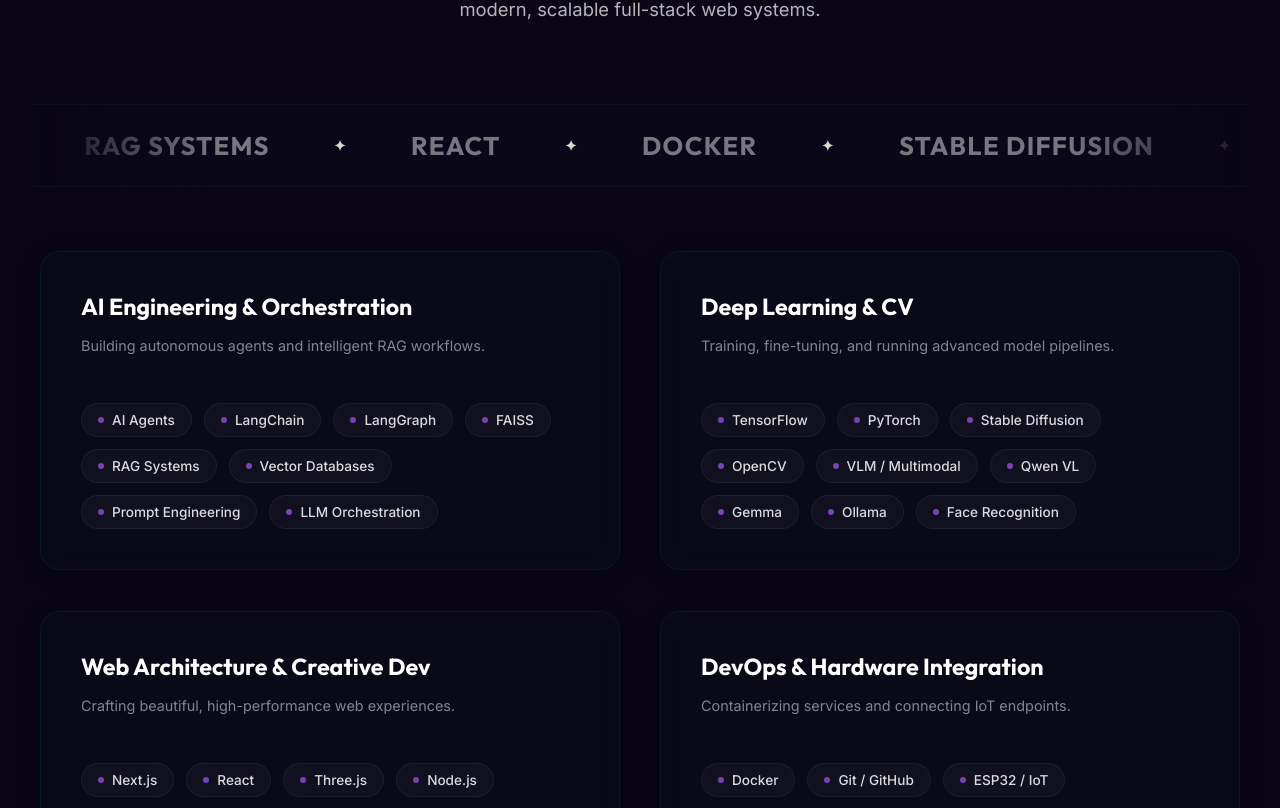
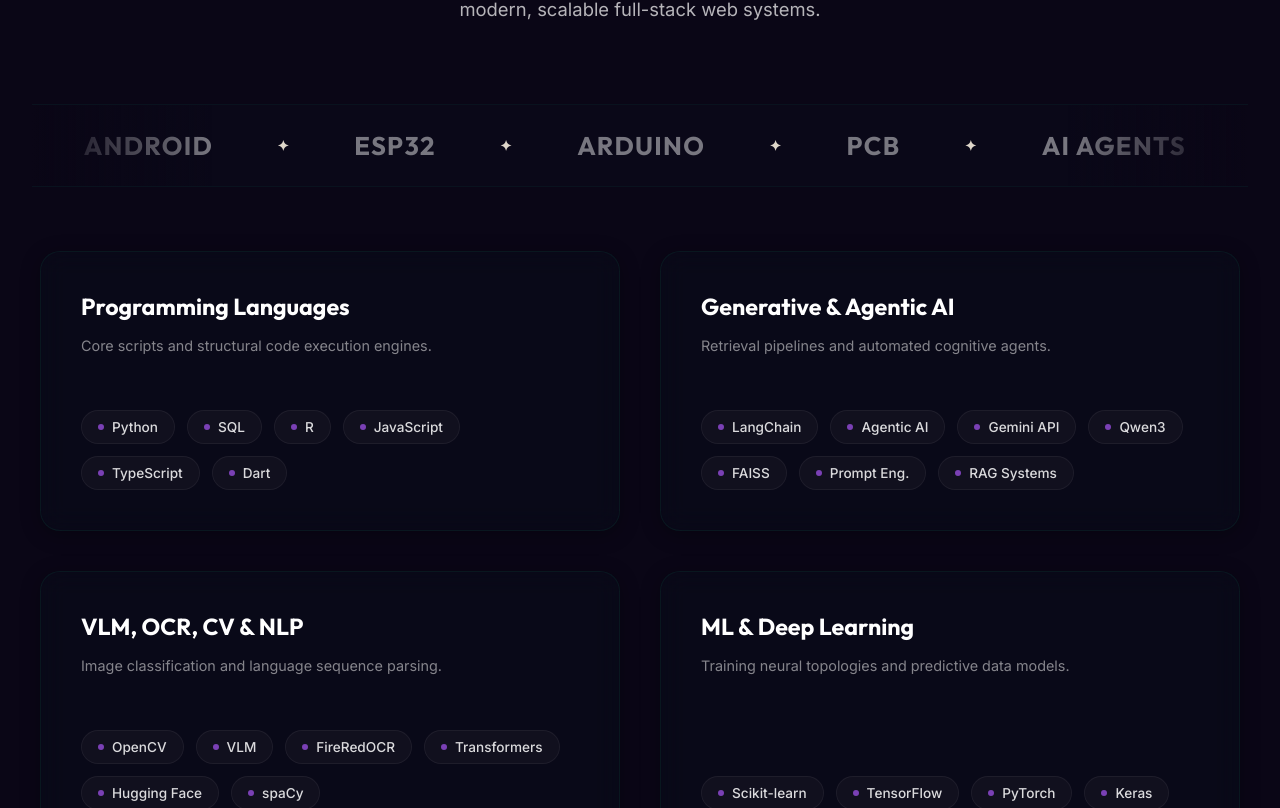
Before and after one commit to prasannab4362/prasannabalaji, a Next.js app: page /skills in a window 1280 px wide. Shown: the part 332-1140 px from the top of the page. Built offline with nearby package versions, Linux system fonts and the light colour scheme.

Commit message:
Sync skillsList and 8 categories from official resume

```diff
--- a/src/components/SkillsMarquee/SkillsMarquee.tsx
+++ b/src/components/SkillsMarquee/SkillsMarquee.tsx
@@ -8,31 +8,51 @@ import { ScrollTrigger } from 'gsap/ScrollTrigger';
 gsap.registerPlugin(ScrollTrigger);
 
 const skillsList = [
-  "Next.js", "Python", "Three.js", "LangChain", "RAG Systems", "React", "Docker", "Stable Diffusion",
-  "OpenCV", "TensorFlow", "PyTorch", "TypeScript", "Node.js", "LangGraph", "Ollama", "ESP32 / IoT",
-  "FAISS", "GSAP Animations", "Tailwind CSS", "Gemini API", "AI Agents", "VLM / Multimodal"
+  "Python", "Next.js", "Flutter", "iOS", "Android", "ESP32", "Arduino", "PCB",
+  "AI Agents", "VLM", "OCR", "Stable Diffusion", "Voice AI", "WhatsApp Bot",
+  "LangChain", "FAISS", "TensorFlow", "Power BI", "Docker", "R", "SQL", "PyTorch"
 ];
 
 const categories = [
   {
-    title: "AI Engineering & Orchestration",
-    description: "Building autonomous agents and intelligent RAG workflows.",
-    skills: ["AI Agents", "LangChain", "LangGraph", "FAISS", "RAG Systems", "Vector Databases", "Prompt Engineering", "LLM Orchestration"]
+    title: "Programming Languages",
+    description: "Core scripts and structural code execution engines.",
+    skills: ["Python", "SQL", "R", "JavaScript", "TypeScript", "Dart"]
   },
   {
-    title: "Deep Learning & CV",
-    description: "Training, fine-tuning, and running advanced model pipelines.",
-    skills: ["TensorFlow", "PyTorch", "Stable Diffusion", "OpenCV", "VLM / Multimodal", "Qwen VL", "Gemma", "Ollama", "Face Recognition"]
+    title: "Generative & Agentic AI",
+    description: "Retrieval pipelines and automated cognitive agents.",
+    skills: ["LangChain", "Agentic AI", "Gemini API", "Qwen3", "FAISS", "Prompt Eng.", "RAG Systems"]
   },
   {
-    title: "Web Architecture & Creative Dev",
-    description: "Crafting beautiful, high-performance web experiences.",
-    skills: ["Next.js", "React", "Three.js", "Node.js", "TypeScript", "JavaScript", "GSAP Animations", "CSS Modules", "Tailwind CSS", "WebGL"]
+    title: "VLM, OCR, CV & NLP",
+    description: "Image classification and language sequence parsing.",
+    skills: ["OpenCV", "VLM", "FireRedOCR", "Transformers", "Hugging Face", "spaCy"]
   },
   {
-    title: "DevOps & Hardware Integration",
-    description: "Containerizing services and connecting IoT endpoints.",
-    skills: ["Docker", "Git / GitHub", "ESP32 / IoT", "Microcontrollers", "REST APIs", "PostgreSQL", "Linux Systems", "Vercel / CI-CD"]
+    title: "ML & Deep Learning",
+    description: "Training neural topologies and predictive data models.",
+    skills: ["Scikit-learn", "TensorFlow", "PyTorch", "Keras"]
+  },
+  {
+    title: "Data & Visualization",
+    description: "Exploratory statistics and analytical reporting.",
+    skills: ["Pandas", "NumPy", "Matplotlib", "Seaborn", "Power BI"]
+  },
+  {
+    title: "Full Stack & Mobile Development",
+    description: "Interactive cross-platform client view layers.",
+    skills: ["Next.js", "React", "TypeScript", "Flutter", "iOS", "Android", "REST APIs"]
+  },
+  {
+    title: "IoT, Hardware & PCB",
+    description: "Embedded microcontrollers and circuit architecture.",
+    skills: ["Arduino", "Arduino Uno R3", "ESP32", "IoT", "Sensors", "PCB", "Embedded Systems"]
+  },
+  {
+    title: "Dev Tools & Platforms",
+    description: "Work environment automation and containers.",
+    skills: ["Streamlit", "Jupyter", "Docker", "GitHub", "VS Code", "Colab"]
   }
 ];
 
@@ -54,7 +74,7 @@ export default function SkillsMarquee() {
         y: 0,
         rotateX: 0,
         duration: 0.8,
-        stagger: 0.15,
+        stagger: 0.1,
         ease: "power3.out",
         scrollTrigger: {
           trigger: `.${styles.categories}`,
@@ -83,8 +103,8 @@ export default function SkillsMarquee() {
       rotateX: angleX,
       rotateY: angleY,
       scale: 1.03,
-      boxShadow: "0 20px 40px rgba(16, 185, 129, 0.15)",
-      borderColor: "rgba(16, 185, 129, 0.4)",
+      boxShadow: "0 20px 40px rgba(168, 85, 247, 0.15)",
+      borderColor: "rgba(168, 85, 247, 0.4)",
       duration: 0.3,
       ease: "power2.out"
     });
@@ -99,7 +119,7 @@ export default function SkillsMarquee() {
       rotateY: 0,
       scale: 1,
       boxShadow: "0 4px 20px rgba(0, 0, 0, 0.3)",
-      borderColor: "rgba(16, 185, 129, 0.1)",
+      borderColor: "rgba(168, 85, 247, 0.1)",
       duration: 0.5,
       ease: "power3.out"
     });
```
